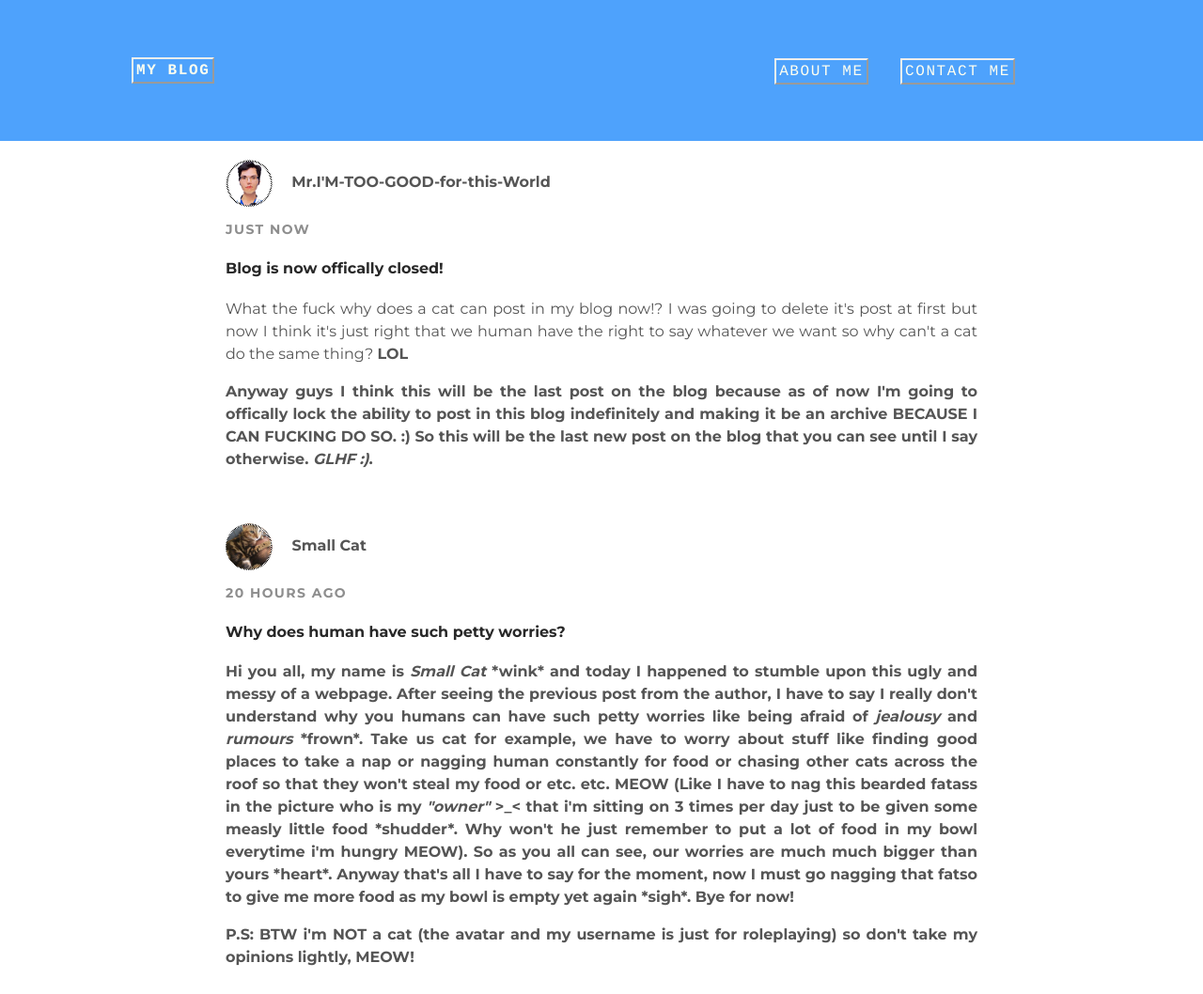
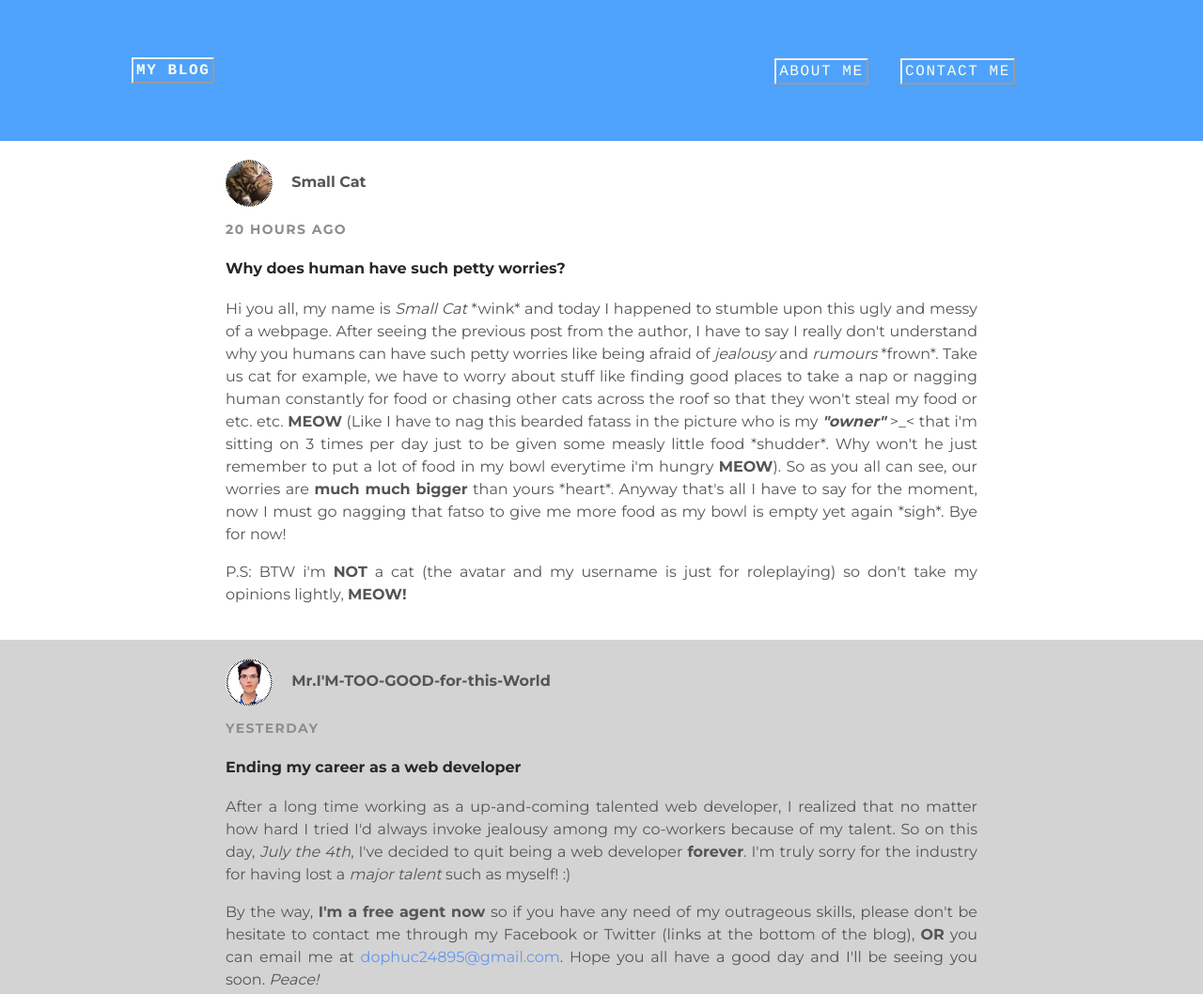
Before and after one commit to NOT-A-NOOB/NOT-A-NOOB.github.io, a plain HTML site: page index.html in a window 1280 px wide. Shown: the top 1058 px of the page at 94% size. Drawn offline with Linux system fonts and the light colour scheme.

Commit message:
Update index.html

```diff
--- a/index.html
+++ b/index.html
@@ -15,20 +15,6 @@
       </div>
     </div>
     <div id="content">
-      <div class="post-container">
-         <div class="post">
-          <div class="post-author">
-            <img src="Ugly_mug.png">
-            <span><strong>Mr.I'M-TOO-GOOD-for-this-World</strong></span>
-          </div>
-          <p class="post-date">just now</p>
-          <h4 class="post-title">Blog is now offically closed!</h4>
-          <div class="post-content">
-            <p>What the fuck why does a cat can post in my blog now!? I was going to delete it's post at first but now I think it's just right that we human have the right to say whatever we want so why can't a cat do the same thing? <strong>LOL</strong?</p>
-            <p>Anyway guys I think this will be the last post on the blog because as of now I'm going to offically lock the ability to post in this blog indefinitely and making it be an archive <strong>BECAUSE I CAN FUCKING DO SO.</strong> :) So this will be the last new post on the blog that you can see until I say otherwise. <em>GLHF :)</em>.</p>
-          </div>
-        </div>
-      </div>
       <div class="post-container">
         <div class="post">
           <div class="post-author">
```
